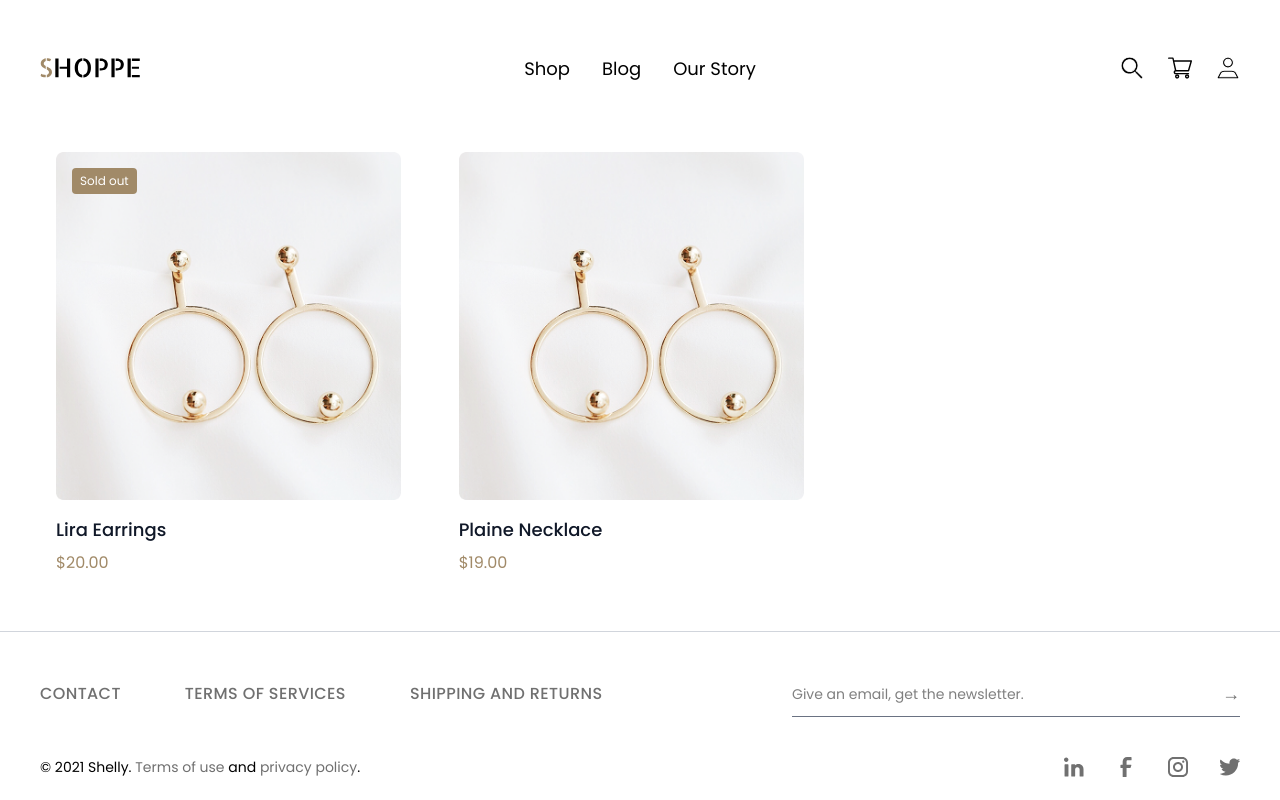
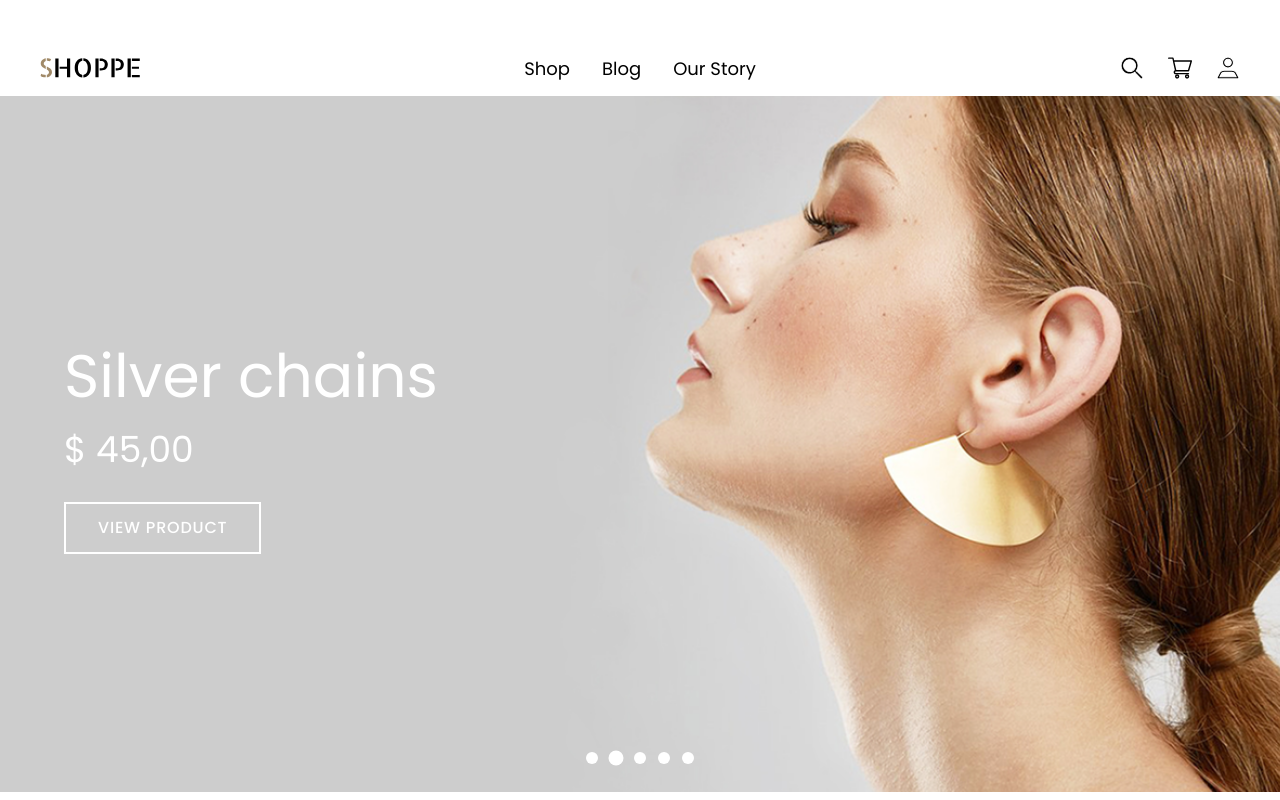
Before and after one commit to AliAsgharSWE/Veloura, a Next.js app in the folder veloura-frontend/: page / in a window 1280 px wide. Shown: the top 800 px of the page. Built offline with nearby package versions, Linux system fonts and the light colour scheme.

Commit message:
feat: add HeroSection component

```diff
--- /dev/null
+++ b/veloura-frontend/src/components/HeroSection/data.ts
@@ -0,0 +1,68 @@
+import { HeroSlide } from './types';
+
+export const heroSlides: HeroSlide[] = [
+  {
+    id: 'gold-big-hoops',
+    title: 'Gold big hoops',
+    price: '$ 68,00',
+    buttonText: 'View Product',
+    image: '/hero/banner.png',
+    alt: 'Woman wearing gold big hoop earrings',
+    description: 'Elegant gold big hoop earrings that make a statement',
+    category: 'Earrings',
+    featured: true,
+  },
+  {
+    id: 'silver-chains',
+    title: 'Silver chains',
+    price: '$ 45,00',
+    buttonText: 'View Product',
+    image: '/hero/banner.png',
+    alt: 'Woman wearing silver chain necklaces',
+    description: 'Delicate silver chains for a sophisticated look',
+    category: 'Necklaces',
+    featured: true,
+  },
+  {
+    id: 'diamond-rings',
+    title: 'Diamond rings',
+    price: '$ 120,00',
+    buttonText: 'View Product',
+    image: '/hero/banner.png',
+    alt: 'Woman wearing diamond rings',
+    description: 'Sparkling diamond rings for special occasions',
+    category: 'Rings',
+    featured: true,
+  },
+  {
+    id: 'pearl-collection',
+    title: 'Pearl collection',
+    price: '$ 85,00',
+    buttonText: 'View Product',
+    image: '/hero/banner.png',
+    alt: 'Woman wearing pearl jewelry',
+    description: 'Timeless pearl jewelry for classic elegance',
+    category: 'Collections',
+    featured: true,
+  },
+  {
+    id: 'rose-gold-bracelet',
+    title: 'Rose gold bracelet',
+    price: '$ 92,00',
+    buttonText: 'View Product',
+    image: '/hero/banner.png',
+    alt: 'Woman wearing rose gold bracelet',
+    description: 'Delicate rose gold bracelet with intricate details',
+    category: 'Bracelets',
+    featured: true,
+  },
+];
+
+export const heroConfig = {
+  autoPlay: true,
+  autoPlayInterval: 5000,
+  showArrows: true,
+  showDots: true,
+  showProgressBar: true,
+  transitionDuration: 700,
+};
--- /dev/null
+++ b/veloura-frontend/src/components/HeroSection/index.tsx
@@ -0,0 +1,116 @@
+'use client';
+import React, { useState, useEffect } from 'react';
+import Image from 'next/image';
+import { HeroSlide } from './types';
+import { heroSlides } from './data';
+
+const HeroSection = () => {
+  const [currentSlide, setCurrentSlide] = useState(0);
+  const [isAutoPlaying, setIsAutoPlaying] = useState(true);
+
+  useEffect(() => {
+    if (!isAutoPlaying) return;
+
+    const interval = setInterval(() => {
+      setCurrentSlide((prev) => (prev + 1) % heroSlides.length);
+    }, 5000);
+
+    return () => clearInterval(interval);
+  }, [isAutoPlaying]);
+
+  const goToSlide = (index: number) => {
+    setCurrentSlide(index);
+    setIsAutoPlaying(false);
+    setTimeout(() => setIsAutoPlaying(true), 10000);
+  };
+
+  const nextSlide = () => {
+    setCurrentSlide((prev) => (prev + 1) % heroSlides.length);
+    setIsAutoPlaying(false);
+    setTimeout(() => setIsAutoPlaying(true), 10000);
+  };
+
+  const prevSlide = () => {
+    setCurrentSlide((prev) => (prev - 1 + heroSlides.length) % heroSlides.length);
+    setIsAutoPlaying(false);
+    setTimeout(() => setIsAutoPlaying(true), 10000);
+  };
+
+  return (
+    <section className="relative w-full h-[500px] md:h-[600px] lg:h-[700px] overflow-hidden bg-gray-100">
+      {/* Slides Container */}
+      <div className="relative w-full h-full">
+        {heroSlides.map((slide, index) => (
+          <div
+            key={slide.id}
+            className={`absolute inset-0 transition-all duration-700 ease-in-out ${
+              index === currentSlide
+                ? 'opacity-100 translate-x-0'
+                : index < currentSlide
+                  ? 'opacity-0 -translate-x-full'
+                  : 'opacity-0 translate-x-full'
+            }`}
+          >
+            {/* Background Image */}
+            <div className="absolute inset-0">
+              <Image
+                src={slide.image}
+                alt={slide.title}
+                fill
+                className="object-cover object-center"
+                priority={index === 0}
+              />
+            </div>
+
+            {/* Content */}
+            <div className="relative z-10 h-full flex items-center">
+              <div className="container mx-auto px-4 md:px-8 lg:px-16">
+                <div className="max-w-lg">
+                  <h1 className="text-3xl md:text-4xl lg:text-5xl xl:text-6xl font-light text-white mb-4 leading-tight">
+                    {slide.title}
+                  </h1>
+                  <p className="text-2xl md:text-3xl lg:text-4xl font-light text-white mb-8">
+                    {slide.price}
+                  </p>
+                  <button className="border-2 border-white text-white px-8 py-3 hover:bg-white hover:text-gray-900 transition-all duration-300 text-sm md:text-base font-medium tracking-wider uppercase">
+                    {slide.buttonText}
+                  </button>
+                </div>
+              </div>
+            </div>
+          </div>
+        ))}
+      </div>
+
+
+
+      {/* Dots Indicator */}
+      <div className="absolute bottom-6 md:bottom-8 left-1/2 transform -translate-x-1/2 z-20 flex space-x-3">
+        {heroSlides.map((_, index) => (
+          <button
+            key={index}
+            onClick={() => goToSlide(index)}
+            className={`w-3 h-3 rounded-full transition-all duration-300 ${
+              index === currentSlide
+                ? 'bg-white scale-125'
+                : 'bg-white bg-opacity-50 hover:bg-opacity-75'
+            }`}
+            aria-label={`Go to slide ${index + 1}`}
+          />
+        ))}
+      </div>
+
+      {/* Progress Bar */}
+      <div className="absolute bottom-0 left-0 w-full h-1 bg-white bg-opacity-20 z-20">
+        <div
+          className="h-full bg-white transition-all duration-300 ease-linear"
+          style={{
+            width: `${((currentSlide + 1) / heroSlides.length) * 100}%`,
+          }}
+        />
+      </div>
+    </section>
+  );
+};
+
+export default HeroSection;
--- /dev/null
+++ b/veloura-frontend/src/components/HeroSection/types.ts
@@ -0,0 +1,37 @@
+export interface HeroSlide {
+  id: string;
+  title: string;
+  price: string;
+  buttonText: string;
+  image: string;
+  alt: string;
+  description?: string;
+  category?: string;
+  featured?: boolean;
+}
+
+export interface HeroSectionProps {
+  slides?: HeroSlide[];
+  autoPlay?: boolean;
+  autoPlayInterval?: number;
+  showArrows?: boolean;
+  showDots?: boolean;
+  showProgressBar?: boolean;
+  className?: string;
+}
+
+export interface SlideControlsProps {
+  currentSlide: number;
+  totalSlides: number;
+  onPrevious: () => void;
+  onNext: () => void;
+  onGoToSlide: (index: number) => void;
+}
+
+export type SlideDirection = 'next' | 'previous';
+
+export interface SlideTransition {
+  duration: number;
+  easing: string;
+  type: 'fade' | 'slide' | 'zoom';
+}
--- a/veloura-frontend/src/containers/home/index.tsx
+++ b/veloura-frontend/src/containers/home/index.tsx
@@ -1,8 +1,11 @@
 import ProductCard from "@/src/components/common/ProductCard";
+import HeroSection from "@/src/components/HeroSection";
 
 
 const HomePage = () => {
   return (
+    <>
+    <HeroSection/>
     <div className="grid grid-cols-1 sm:grid-cols-2 lg:grid-cols-3 gap-2 px-10 py-10">
       <ProductCard
         imageSrc="/earings.png"
@@ -16,6 +19,7 @@ const HomePage = () => {
         price={19.00}
       />
     </div>
+    </>
   );
 };
 
```
Also changed, not shown: veloura-frontend/public/hero/banner.png (added).
